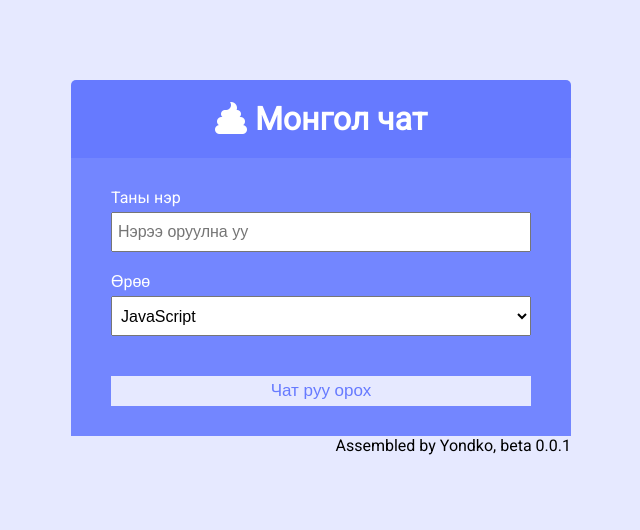
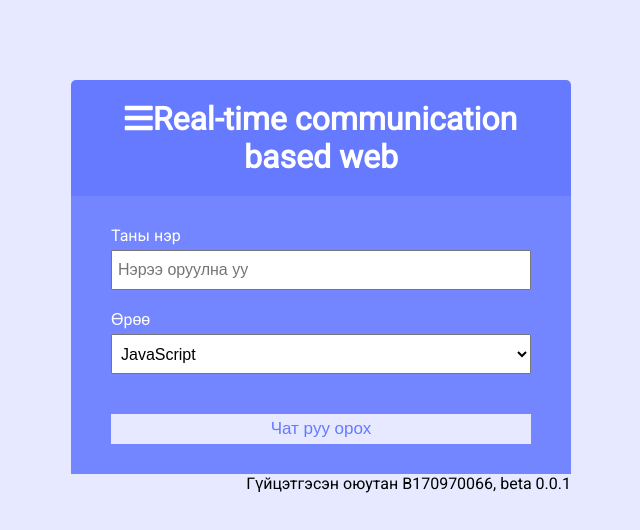
Before and after one commit to yondkoo/realtimechat, a website: page public/index.html in a window 1280 px wide. Shown: the whole page, without its empty margins (319-959 px from the left). Drawn offline with Linux system fonts and the light colour scheme.

Commit message:
contriburing few changes

```diff
--- a/public/index.html
+++ b/public/index.html
@@ -11,12 +11,12 @@
 			crossorigin="anonymous"
 		/>
 		<link rel="stylesheet" href="css/style.css" />
-		<title>Монгол чат аппликейшн</title>
+		<title>NS354 бие даалт socket real-time communication вэб</title>
 	</head>
 	<body>
 		<div class="join-container">
 			<header class="join-header">
-				<h1><i class="fas fa-poop"></i> Монгол чат</h1>
+				<h1><i class="fas fa-bars"></i>Real-time communication based web</h1>
 			</header>
 			<main class="join-main">
 				<form action="chat.html">
@@ -44,7 +44,7 @@
 					<button type="submit" class="btn">Чат руу орох</button>
 				</form>
 			</main>
-			<p class="umberLead">Assembled by Yondko, beta 0.0.1</p>
+			<p class="umberLead">Гүйцэтгэсэн оюутан B170970066, beta 0.0.1</p>
 		</div>
 	</body>
 </html>
```
Also changed, not shown: public/chat.html (+2 -2 lines).
